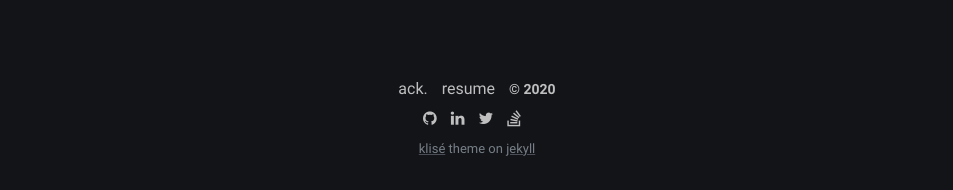
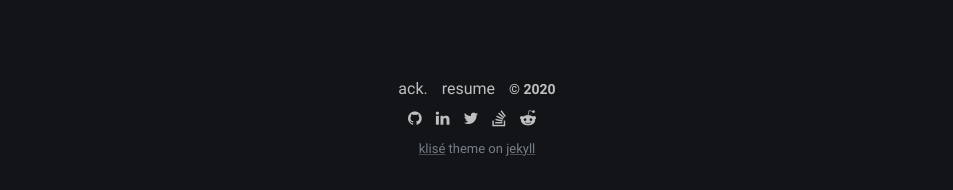
Before and after one commit to bumblebee211196/bees_blog, a Jekyll site: the page built from index.md, in a window 1280 px wide. Shown: the part 780-970 px from the top of the page, without its empty margins (163-1116 px from the left). Built offline with Jekyll 4.4.1, drawn with Linux system fonts in a browser that asks for light colours.

Commit message:
:bento: Add reddit contact

```diff
--- a/_includes/footer.html
+++ b/_includes/footer.html
@@ -4,10 +4,11 @@
 <!--  <a class="footer_item" href="/feed.xml">rss</a>-->
   <span class="footer_item">&copy; {{ site.time | date: "%Y" }}</span>
   <br>
-  <a class="footer_item" href="https://github.com/{{ site.author.github }}"><i class="fa fa fa-github"></i></a>
+  <a class="footer_item" href="https://github.com/{{ site.author.github }}"><i class="fa fa-github"></i></a>
   <a class="footer_item" href="https://linkedin.com/in/{{ site.author.linkedin }}"><i class="fa fa-linkedin"></i></a>
   <a class="footer_item" href="https://twitter.com/{{ site.author.twitter }}"><i class="fa fa-twitter"></i></a>
   <a class="footer_item" href="https://stackoverflow.com/users/{{ site.author.stackoverflow.id }}/{{ site.author.stackoverflow.username }}"><i class="fa fa-stack-overflow"></i></a>
+  <a class="footer_item" href="https://reddit.com/user/{{ site.author.reddit }}"><i class="fa fa-reddit-alien"></i></a>
   <small class="footer_theme-copyright">
     <a
       href="https://github.com/piharpi/jekyll-klise"
```
